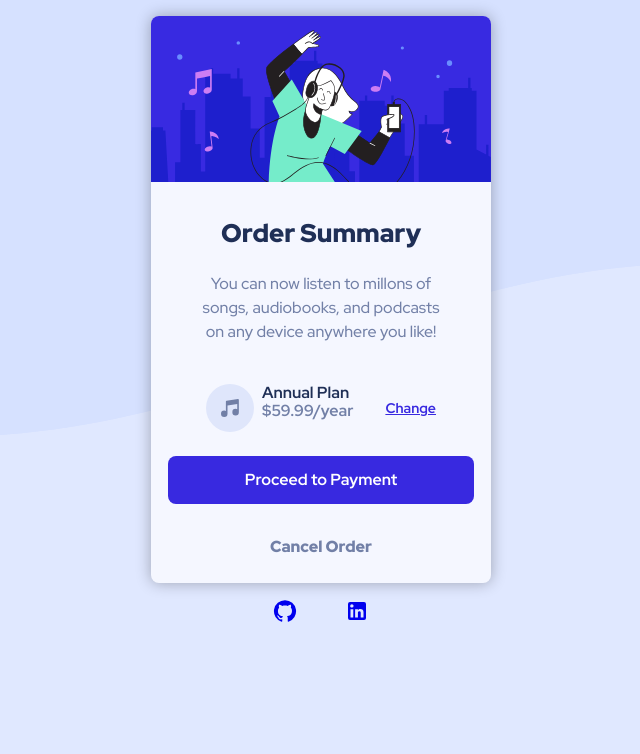
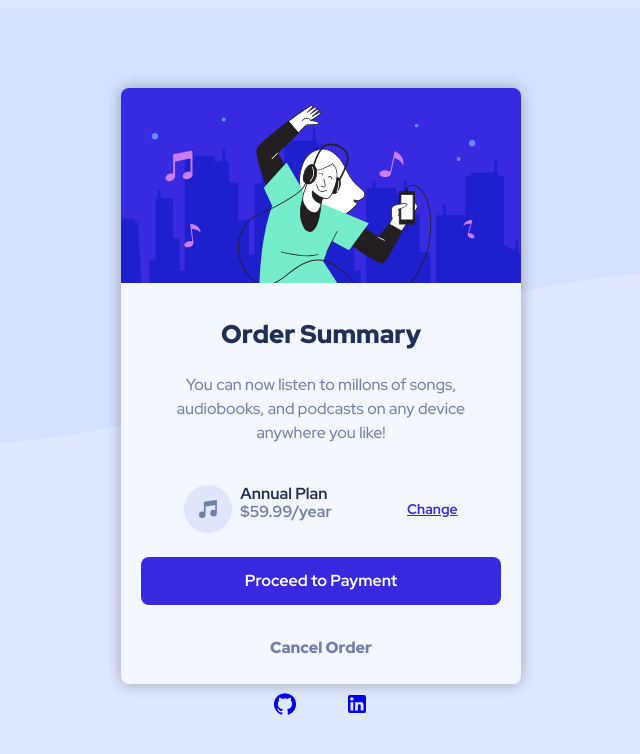
Before and after one commit to carlosGabrielCarreno/order-summary-component-main, a React (Vite) app: page / in a window 1280 px wide. Shown: the top 754 px of the page, without its empty margins (319-959 px from the left). Built offline with nearby package versions, Linux system fonts and the light colour scheme.

Commit message:
add styles

```diff
--- a/src/App.jsx
+++ b/src/App.jsx
@@ -6,7 +6,7 @@ function App() {
   return (
     <div className="app">
       <img className="imageHero" src={imageHero} alt="image hero" />
-      <div className="containerData">
+      <main className="containerData">
         <h1 className="title">Order Summary</h1>
         <p className="text">
           You can now listen to millons of songs, audiobooks, and podcasts on
@@ -28,7 +28,7 @@ function App() {
         </div>
         <button className="btnPayment">Proceed to Payment</button>
         <button className="btnCancelOrder">Cancel Order</button>
-      </div>
+      </main>
     </div>
   );
 }
--- a/src/app.scss
+++ b/src/app.scss
@@ -1,11 +1,14 @@
 .app {
-  width: 340px;
-  margin: 1rem auto;
+  width: 400px;
   border-radius: 0.5rem;
   background-color: var(--neutral-Very-pale-blue);
   box-shadow: 0px 0px 15px rgba(0, 0, 0, 0.3);
   font-size: 16px;
   height: 100%;
+  margin-bottom: 0.5rem;
+  @media (max-width: 405px) {
+    width: 340px;
+  }
 }
 
 .containerData {
@@ -45,7 +48,7 @@
 .containerPlan {
   display: flex;
   align-items: center;
-  justify-content: center;
+  justify-content: inherit;
   gap: 2rem;
 }
 
--- a/src/scss/base/_base.scss
+++ b/src/scss/base/_base.scss
@@ -1,9 +1,6 @@
-html {
-  background-color: var(--primary-Pale-blue);
-}
-
 html,
 body {
+  background-color: var(--primary-Pale-blue);
   font-family: var(--font-Red-Hat-Display);
   width: 100vw;
   background-image: url('/src/images/pattern-background-mobile.svg');
@@ -11,6 +8,12 @@ body {
   object-fit: cover;
   background-position: top;
   background-attachment: fixed;
+  display: flex;
+  height: 100vh;
+  align-items: center;
+  justify-content: center;
+  margin-top: 0.5rem;
+  transition: all 0.6s ease;
   @media (min-width: 395px) {
     background-image: url('/src/images/pattern-background-desktop.svg');
   }
```
